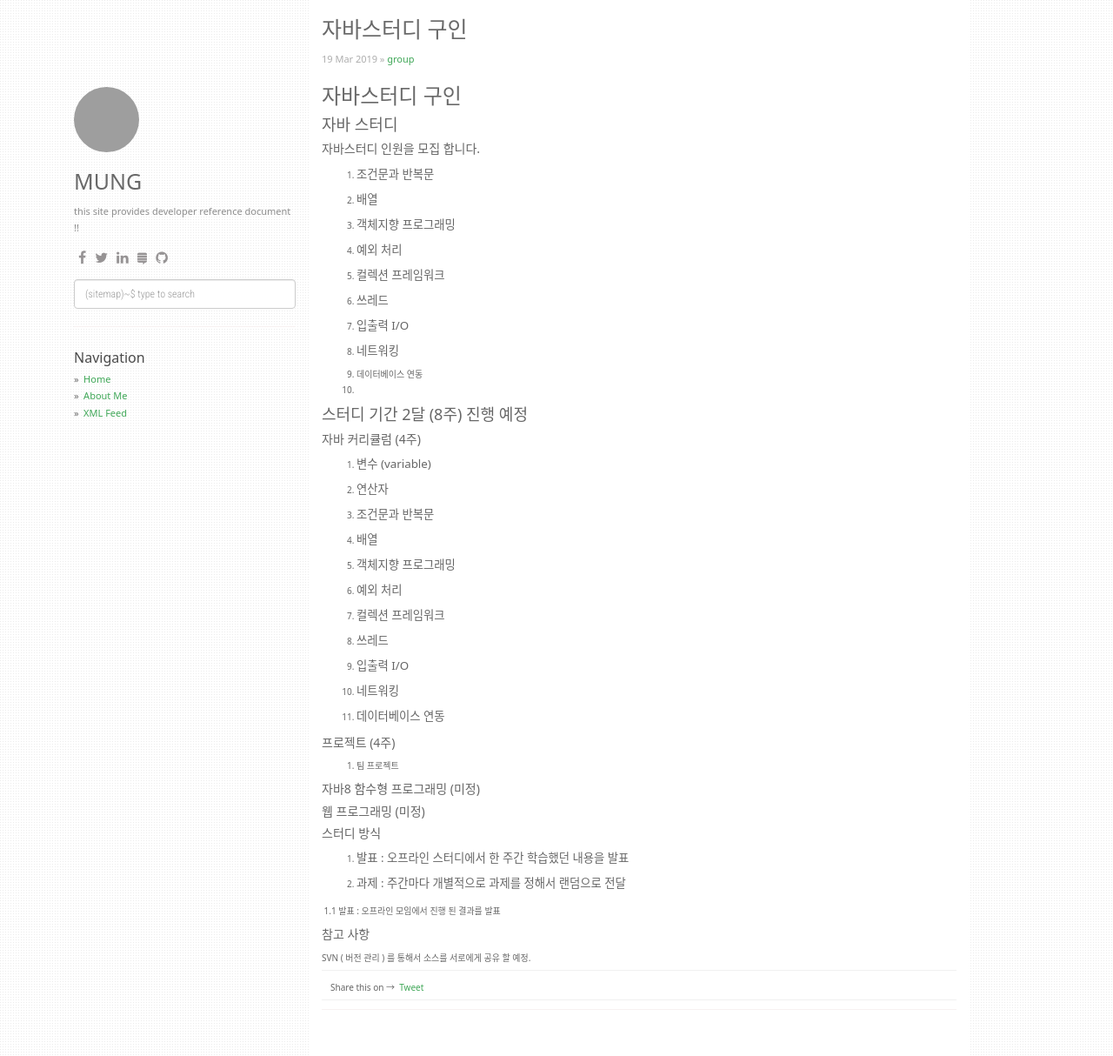
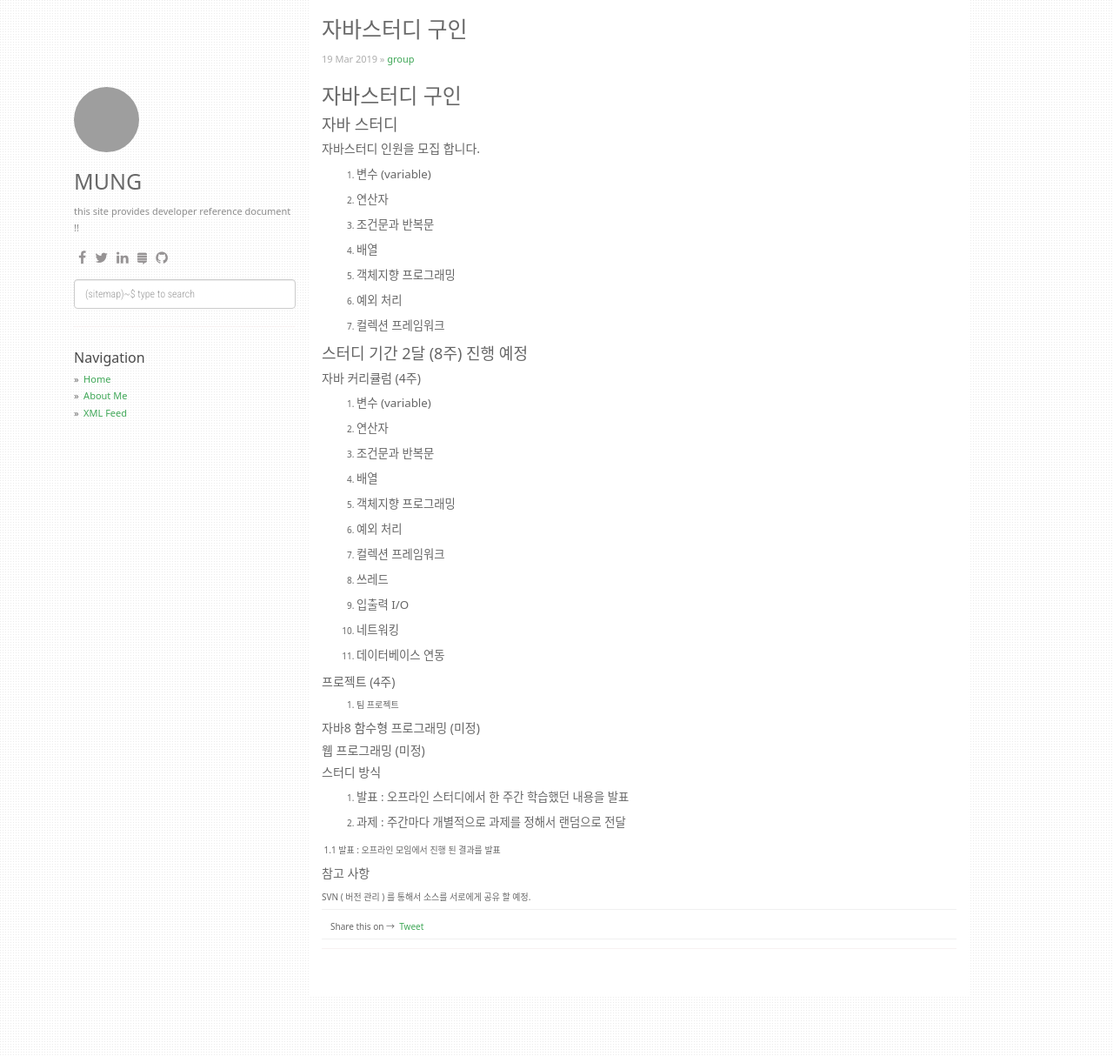
Before and after one commit to dev-docs/document, a Jekyll site: the page built from _posts/2019-03-19-Java-Study-page.md, in a window 1280 px wide and 1214 px high. Shown: the whole window at 87% size. Built offline with Jekyll 4.4.1, drawn with Linux system fonts in a browser that asks for light colours; nearby versions of some CDN libraries; comment, search, counter and statistics services are not loaded; grey boxes are pictures that could not be loaded.

Commit message:
Update 2019-03-19-Java-Study-page.md

```diff
--- a/_posts/2019-03-19-Java-Study-page.md
+++ b/_posts/2019-03-19-Java-Study-page.md
@@ -17,6 +17,10 @@ categories: [group]
 
 
 
+1. 변수 (variable)
+
+1. 연산자
+
 1. 조건문과 반복문
 
 1. 배열
@@ -27,14 +31,6 @@ categories: [group]
 
 1. 컬렉션 프레임워크
 
-1. 쓰레드
-
-1. 입출력 I/O
-
-1. 네트워킹
-
-1. 데이터베이스 연동
-2.
 
 #### 스터디 기간 2달 (8주)  진행 예정
 
```
